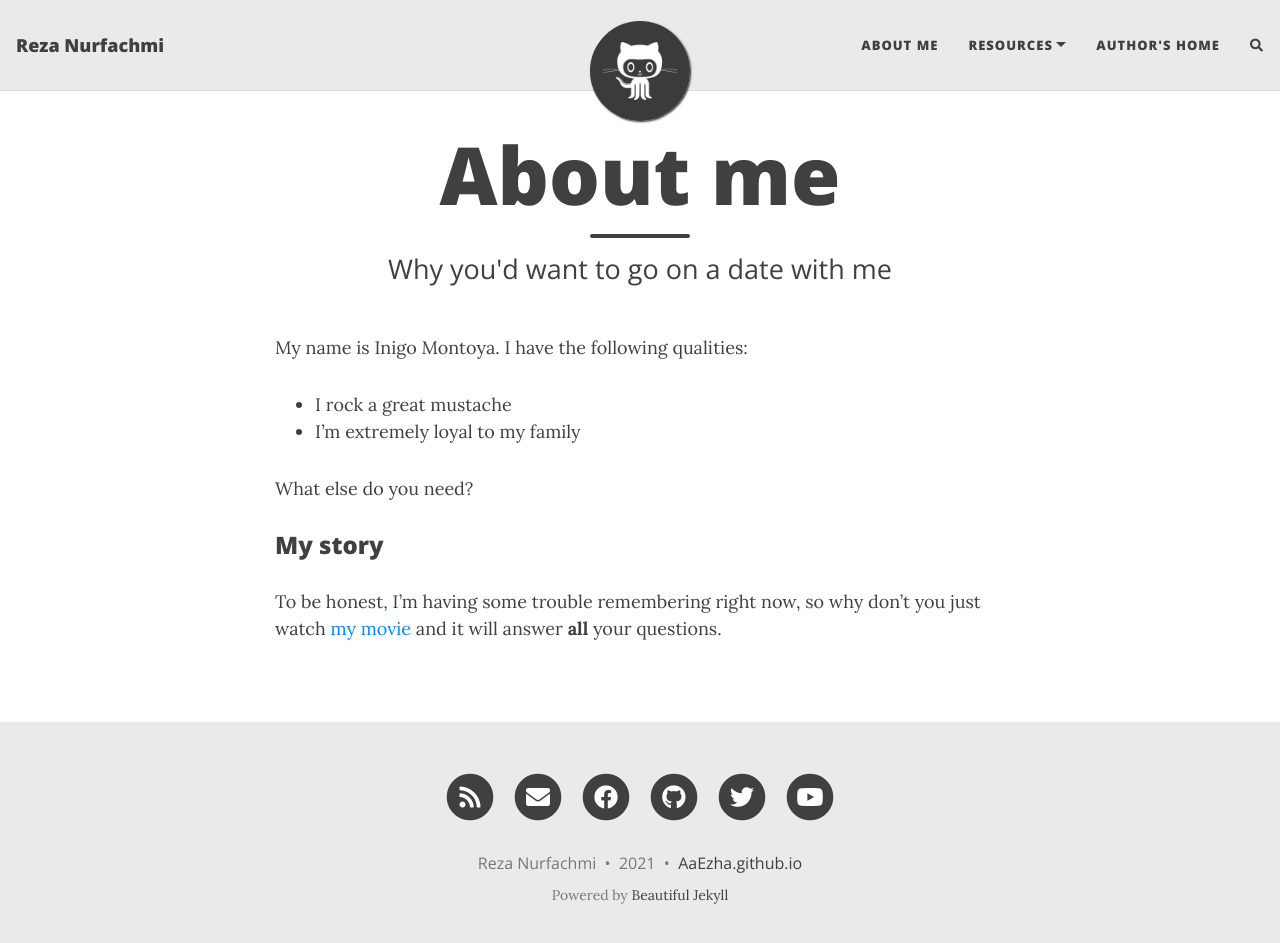
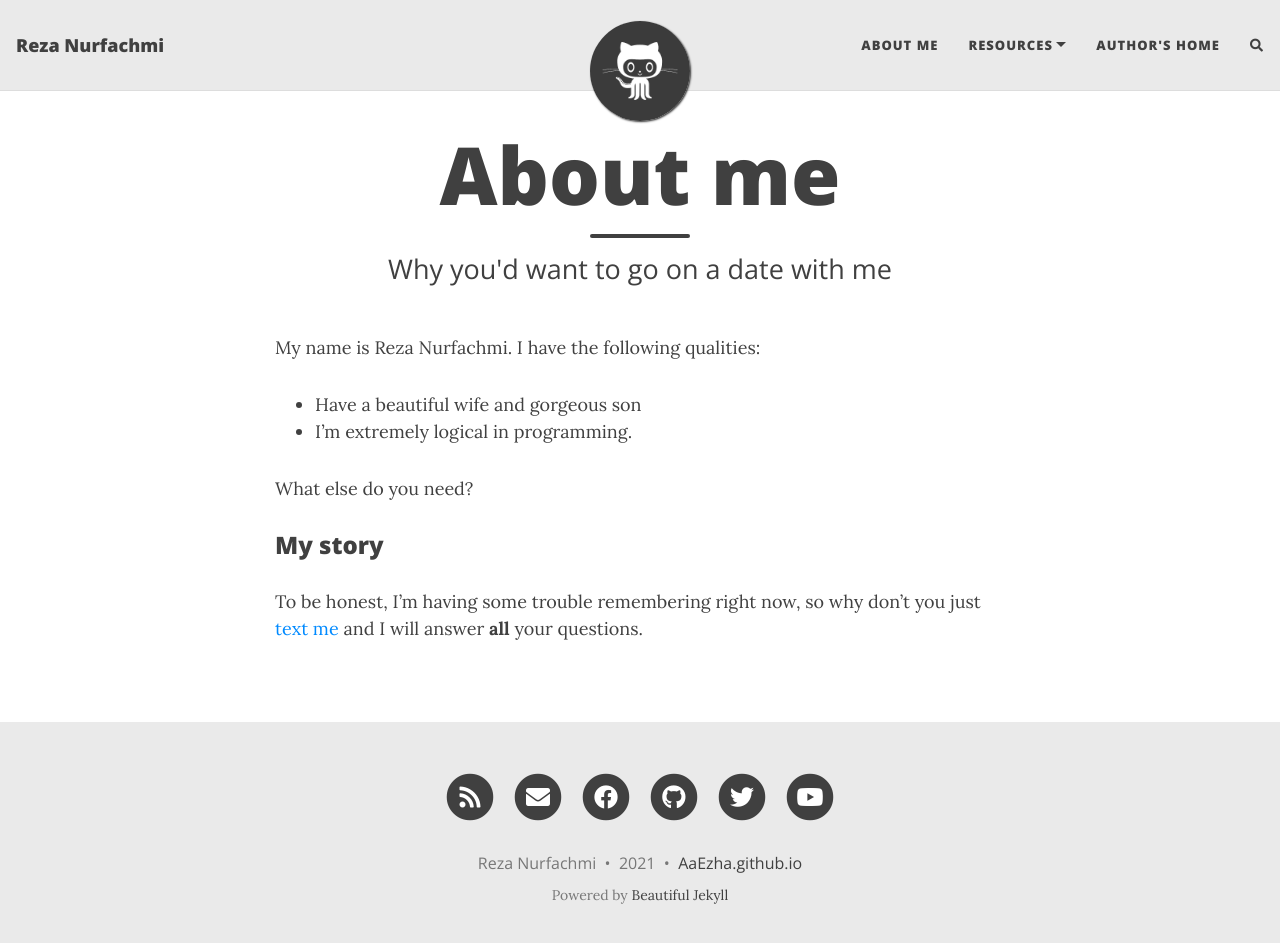
Before and after one commit to AaEzha/AaEzha.github.io, a Jekyll site: the page built from aboutme.md, in a window 1280 px wide and 956 px high. Shown: the top 943 px of the window. Built offline with Jekyll 4.4.1, drawn with Linux system fonts in a browser that asks for light colours; nearby versions of some CDN libraries; comment, search, counter and statistics services are not loaded.

Commit message:
change: aboutme

```diff
--- a/aboutme.md
+++ b/aboutme.md
@@ -4,13 +4,13 @@ title: About me
 subtitle: Why you'd want to go on a date with me
 ---
 
-My name is Inigo Montoya. I have the following qualities:
+My name is Reza Nurfachmi. I have the following qualities:
 
-- I rock a great mustache
-- I'm extremely loyal to my family
+- Have a beautiful wife and gorgeous son
+- I'm extremely logical in programming.
 
 What else do you need?
 
 ### My story
 
-To be honest, I'm having some trouble remembering right now, so why don't you just watch [my movie](https://en.wikipedia.org/wiki/The_Princess_Bride_%28film%29) and it will answer **all** your questions.
+To be honest, I'm having some trouble remembering right now, so why don't you just [text me](mailto:reza@nurfachmi.com) and I will answer **all** your questions.
```
